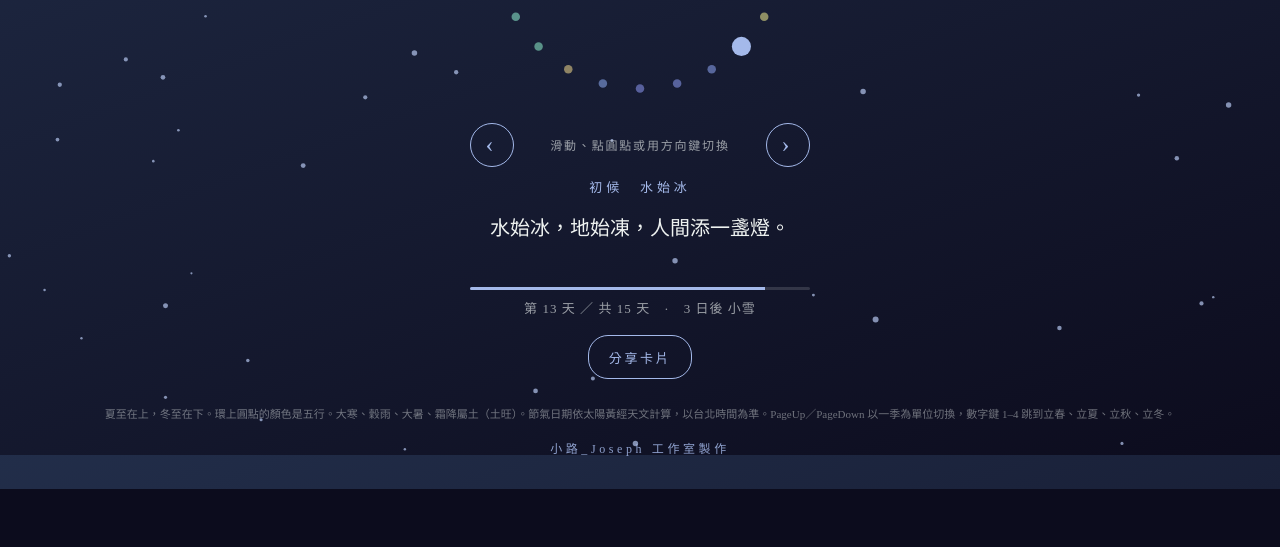
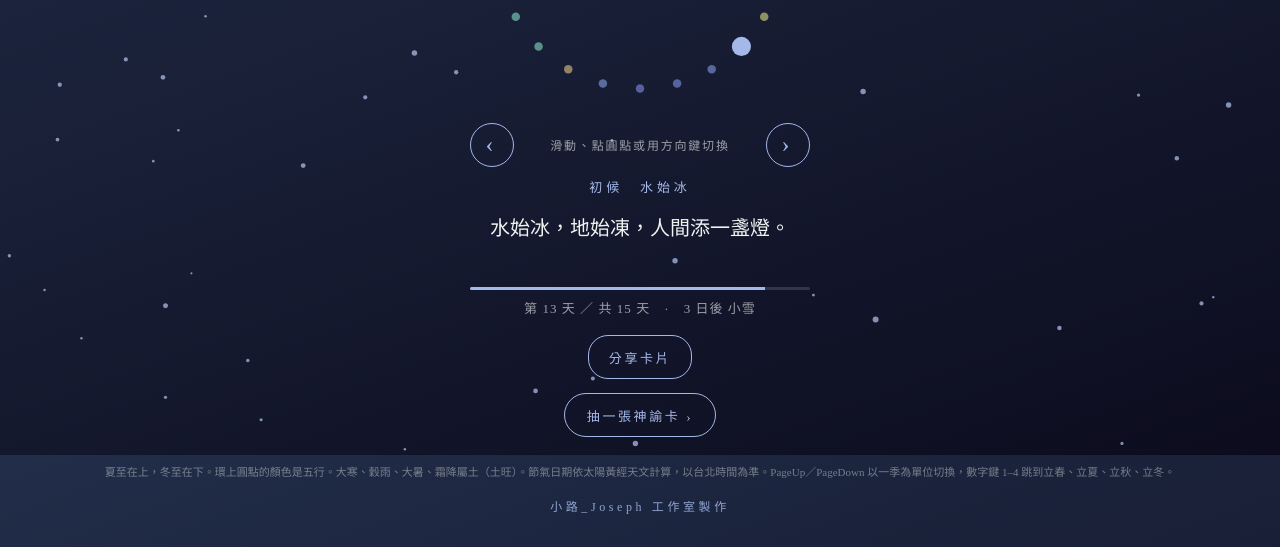
Before and after one commit to sincarchern/museum, a plain HTML site: page 節氣時鐘.html in a window 1280 px wide. Shown: the part 345-892 px from the top of the page. Before the commit the page ends 834 px from the top, so only its background shows below. Drawn offline with Linux system fonts and the light colour scheme.

Commit message:
Add files via upload

```diff
--- a/節氣時鐘.html
+++ b/節氣時鐘.html
@@ -33,6 +33,8 @@ button{margin-top:18px;background:none;border:1px solid var(--ac);color:var(--ac
 #bk{min-height:44px}
 #sc,#cl{display:inline-block;min-height:44px}
 #sc,#bk{margin-inline:4px}
+.lnk{display:inline-flex;align-items:center;min-height:44px;margin-top:14px;padding:0 22px;border:1px solid var(--ac);border-radius:22px;color:var(--ac);font-size:13px;letter-spacing:.2em;text-decoration:none}
+.lnk:focus-visible{outline:2px solid var(--tx);outline-offset:3px}
 #ov{position:fixed;inset:0;z-index:5;background:rgba(0,0,0,.88);display:flex;flex-direction:column;align-items:center;justify-content:center;gap:12px;padding:16px}
 #ov[hidden]{display:none}
 #ov img{max-width:100%;max-height:76dvh;border-radius:8px}
@@ -71,6 +73,7 @@ svg g:focus-visible .dot{stroke:#fff;stroke-width:2}
   <div class="bar"><i id="pg"></i></div>
   <div class="meta" id="mt"></div>
   <button id="bk">回到今天</button><button id="sc">分享卡片</button>
+  <div><a class="lnk" href="https://sincarchern.github.io/museum/神諭卡｜節氣・五行・詩詞.html" target="_blank" rel="noopener">抽一張神諭卡 ›</a></div>
 </div>
 <div class="note">夏至在上，冬至在下。環上圓點的顏色是五行。大寒、穀雨、大暑、霜降屬土（土旺）。節氣日期依太陽黃經天文計算，以台北時間為準。PageUp／PageDown 以一季為單位切換，數字鍵 1–4 跳到立春、立夏、立秋、立冬。</div>
 <div class="credit">小路_Joseph 工作室製作</div>
```
